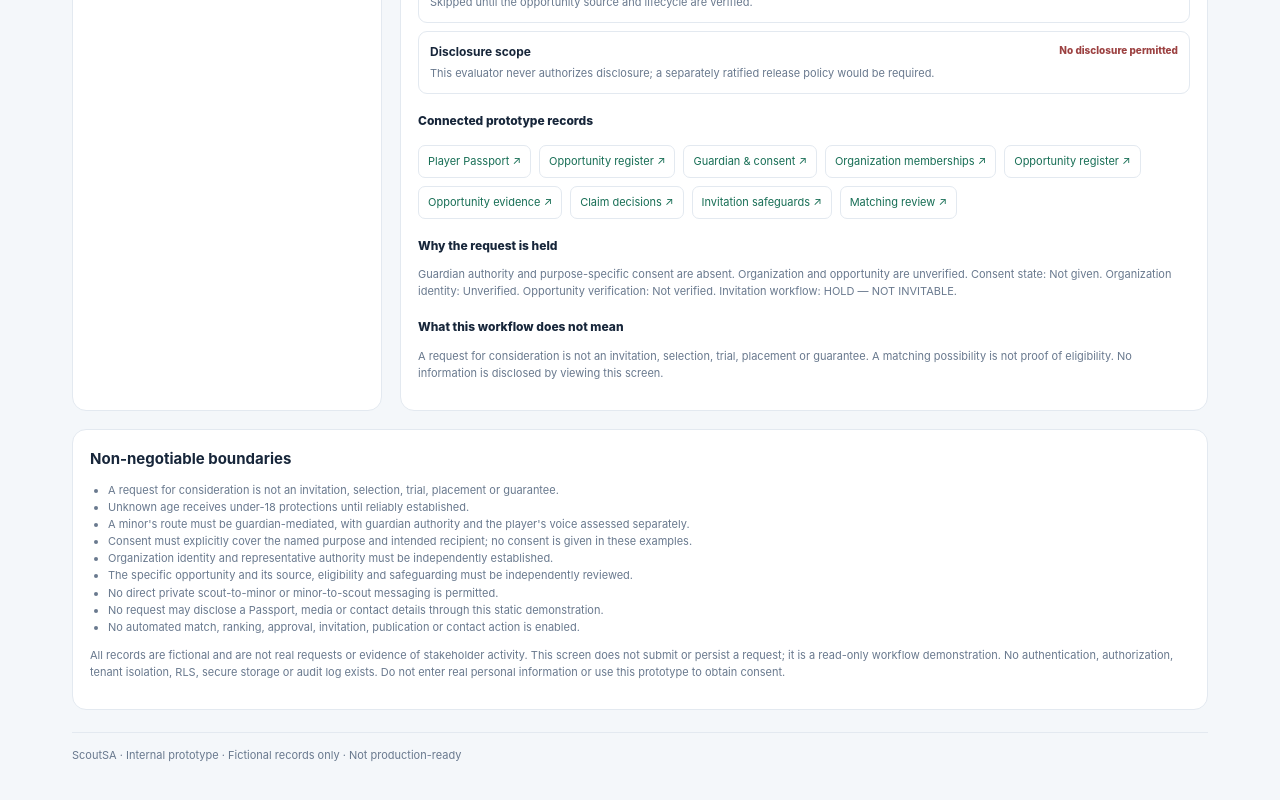
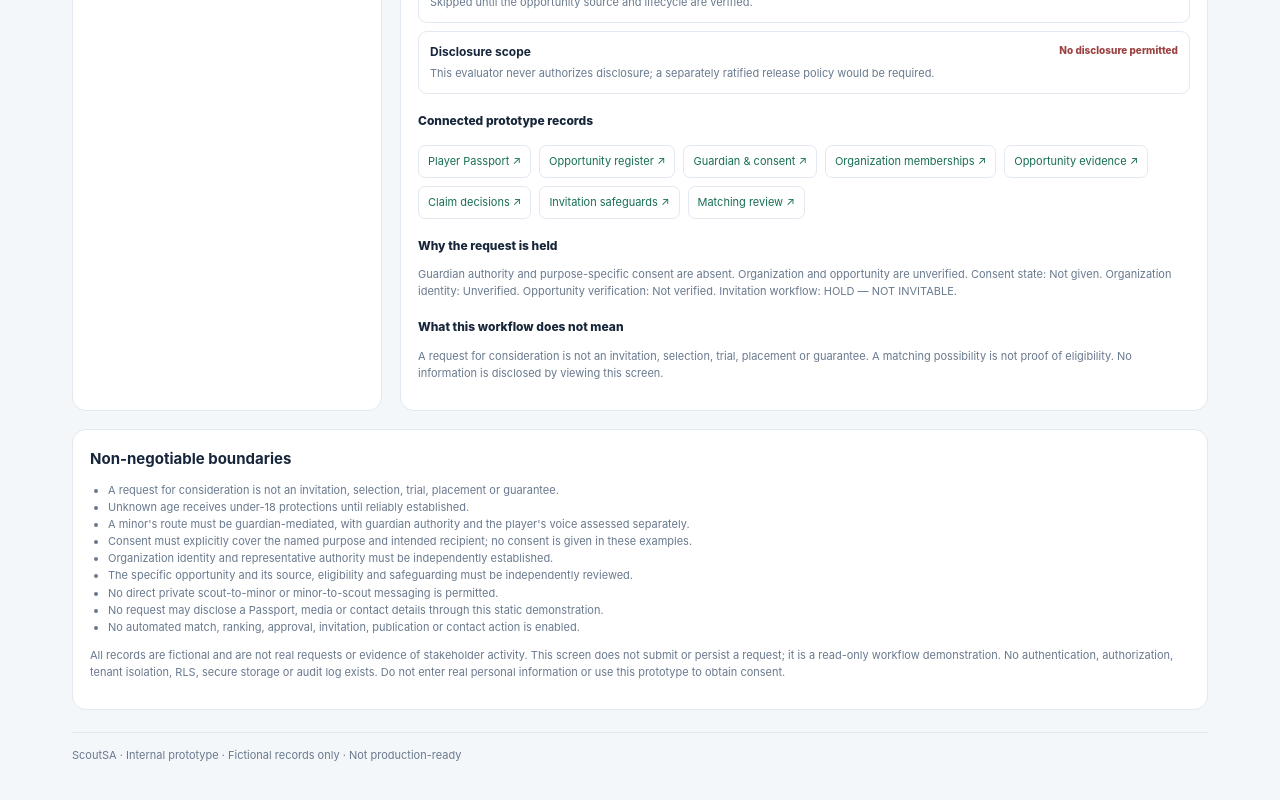
Before and after one commit to Moshoeshoe333/ScoutSA, a plain HTML site: page prototype/discovery-request.html in a window 1280 px wide. Shown: the part 1403-2203 px from the top of the page. Drawn offline with Linux system fonts and the light colour scheme.

Commit message:
prototype: remove duplicate opportunity navigation link

```diff
--- a/prototype/discovery-request.html
+++ b/prototype/discovery-request.html
@@ -68,7 +68,7 @@
    const passportUrl=passport?"./player-passport.html?player="+encodeURIComponent(passport.id):"./player-passport.html";
    const opportunityUrl="./opportunities.html?player="+encodeURIComponent(r.playerId)+"&opportunity="+encodeURIComponent(r.opportunityId);
    const items=[
-    ["Player Passport",passportUrl],["Opportunity register",opportunityUrl],["Guardian & consent","./guardian-consent.html"],["Organization memberships","./organization-memberships.html"],["Opportunity register","./opportunities.html"],["Opportunity evidence","./opportunity-evidence.html"],["Claim decisions","./opportunity-decisions.html"],["Invitation safeguards","./safeguarded-invitations.html"],["Matching review","./player-opportunity-matching.html"]
+    ["Player Passport",passportUrl],["Opportunity register",opportunityUrl],["Guardian & consent","./guardian-consent.html"],["Organization memberships","./organization-memberships.html"],["Opportunity evidence","./opportunity-evidence.html"],["Claim decisions","./opportunity-decisions.html"],["Invitation safeguards","./safeguarded-invitations.html"],["Matching review","./player-opportunity-matching.html"]
    ];
    $("links").innerHTML=items.map(([label,url])=>'<a href="'+url+'">'+label+' ↗</a>').join("");
    $("reason").textContent=r.note+" "+(c?"Consent state: "+c.consentState+". ":"")+(o?"Organization identity: "+o.identityStatus+". ":"")+(p?"Opportunity verification: "+p.verification+". ":"")+(inv?"Invitation workflow: "+inv.workflowState+".":"");
```
